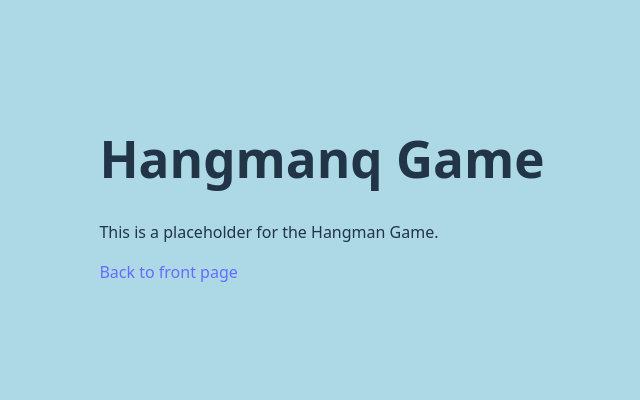
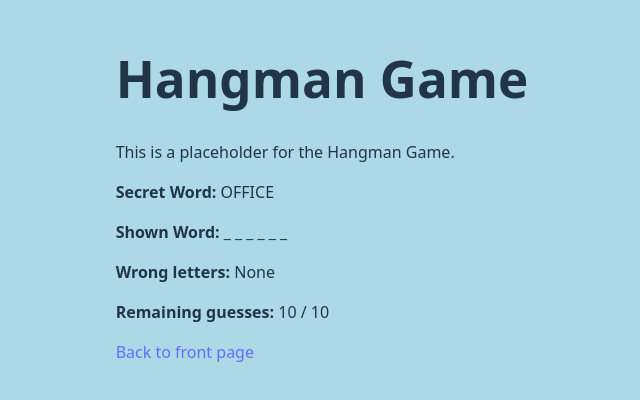
Before and after one commit to emmahaggren/accessible-minigames, a React (Vite) app: page /hangman-game in a window 1280 px wide. Shown: the part 202-602 px from the top of the page, without its empty margins (318-958 px from the left). Built offline with nearby package versions, Linux system fonts and the light colour scheme.

Commit message:
Added basic logic for hangman game

```diff
--- a/src/App.jsx
+++ b/src/App.jsx
@@ -1,6 +1,3 @@
-import { useState } from 'react'
-import reactLogo from './assets/react.svg'
-import viteLogo from '/vite.svg'
 import './App.css'
 
 function App() {
--- a/src/hangman-game/hangman-game.jsx
+++ b/src/hangman-game/hangman-game.jsx
@@ -1,10 +1,126 @@
+import { useState, useEffect, useCallback } from 'react'
+
 export default function HangmanGame() {
+
+  const [secretWord, setSecretWord] = useState("");
+  const [wrongLetters, setWrongLetters] = useState([]);
+  const [correctLetters, setCorrectLetters] = useState([]);
+  const [wrongGuesses, setWrongGuesses] = useState(0);
+  const [shownWord, setShownWord] = useState("");
+  const [lastGuess, setLastGuess] = useState(null);
+  const [playState, setPlayState] = useState("playing"); // "playing", "won", "lost"
+  const maxWrong = 10;
+
+
+
+  // Gets a random word from the wordlist in words.txt
+  function selectWord(){
+    fetch("src/hangman-game/words.txt")
+    .then(response => response.text())
+    .then(text => {
+      const words = text.split("\n");
+      const randomIndex = Math.floor(Math.random() * words.length);
+      setSecretWord(words[randomIndex].trim());
+    });
+  }
+
+  // Update shown word when correct letters or secret word changes
+  useEffect(() => {
+    let display = "";
+    for (let char of secretWord) {
+      if (correctLetters.includes(char)) {
+        display += char + " ";
+      } else {
+        display += "_ ";
+      }
+    }
+    setShownWord(display.trim());
+  }, [correctLetters, secretWord]);
+
+    // Select a word if none is selected yet
+  useEffect(() => {
+    if (secretWord === "") {
+      selectWord();
+    }
+  }, [secretWord]);
+
+
+  // Handles a guessed letter
+  const handleGuess = useCallback((letter) => {
+    if (!letter) return;
+    letter = letter.toUpperCase();
+    if (secretWord.includes(letter)) {
+      if (!correctLetters.includes(letter)) {
+        setCorrectLetters((prev) => [...prev, letter]);
+        setLastGuess({ letter, type: 'correct' });
+      }
+    } else {
+      if (!wrongLetters.includes(letter)) {
+        setWrongLetters((prev) => [...prev, letter]);
+        setWrongGuesses((prev) => prev + 1);
+        setLastGuess({ letter, type: 'wrong' });
+      }
+    }
+  }, [secretWord, correctLetters, wrongLetters]);
+
+  // Determine play state (playing/won/lost) when guesses change.
+  useEffect(() => {
+    if (!secretWord) return;
+    if (wrongGuesses >= maxWrong) {
+      setPlayState('lost');
+      return;
+    }
+    let allGuessed = true;
+    for (let ch of secretWord) {
+      if (ch === ' ') continue;
+      if (!correctLetters.includes(ch)) {
+        allGuessed = false;
+        break;
+      }
+    }
+    if (allGuessed) setPlayState('won');
+    else setPlayState('playing');
+  }, [secretWord, correctLetters, wrongGuesses]);
+
+  // Listen for keyboard input. Filters to A-Z and ignores other keys.
+  useEffect(() => {
+    function onKeyDown(e) {
+      if (e.ctrlKey || e.metaKey || e.altKey) return;
+      const key = e.key;
+      if (/^[a-zA-Z]$/.test(key)) {
+        e.preventDefault();
+        console.log("Play state:", playState);
+        if (playState !== "playing") return;
+        handleGuess(key);
+      }
+    }
+
+    window.addEventListener('keydown', onKeyDown);
+    return () => window.removeEventListener('keydown', onKeyDown);
+  }, [playState, handleGuess]);
+
+
+
   return (
     <main style={{ padding: 20 }}>
-      <h1>Hangmanq Game</h1>
+      <h1>Hangman Game</h1>
       <p>
         This is a placeholder for the Hangman Game.
       </p>
+      <p>
+        <strong>Secret Word:</strong> {secretWord}
+      </p>
+      <p>
+        <strong>Shown Word:</strong> {shownWord}
+      </p>
+
+      <p>
+        <strong>Wrong letters:</strong> {wrongLetters.join(', ') || 'None'}
+      </p>
+      <p>
+        <strong>Remaining guesses:</strong> {Math.max(0, maxWrong - wrongGuesses)} / {maxWrong}
+      </p>
+
       <p>
         <a href="/">Back to front page</a>
       </p>
```
Also changed, not shown: src/hangman-game/hang-man.css (added), src/hangman-game/words.txt (added).
